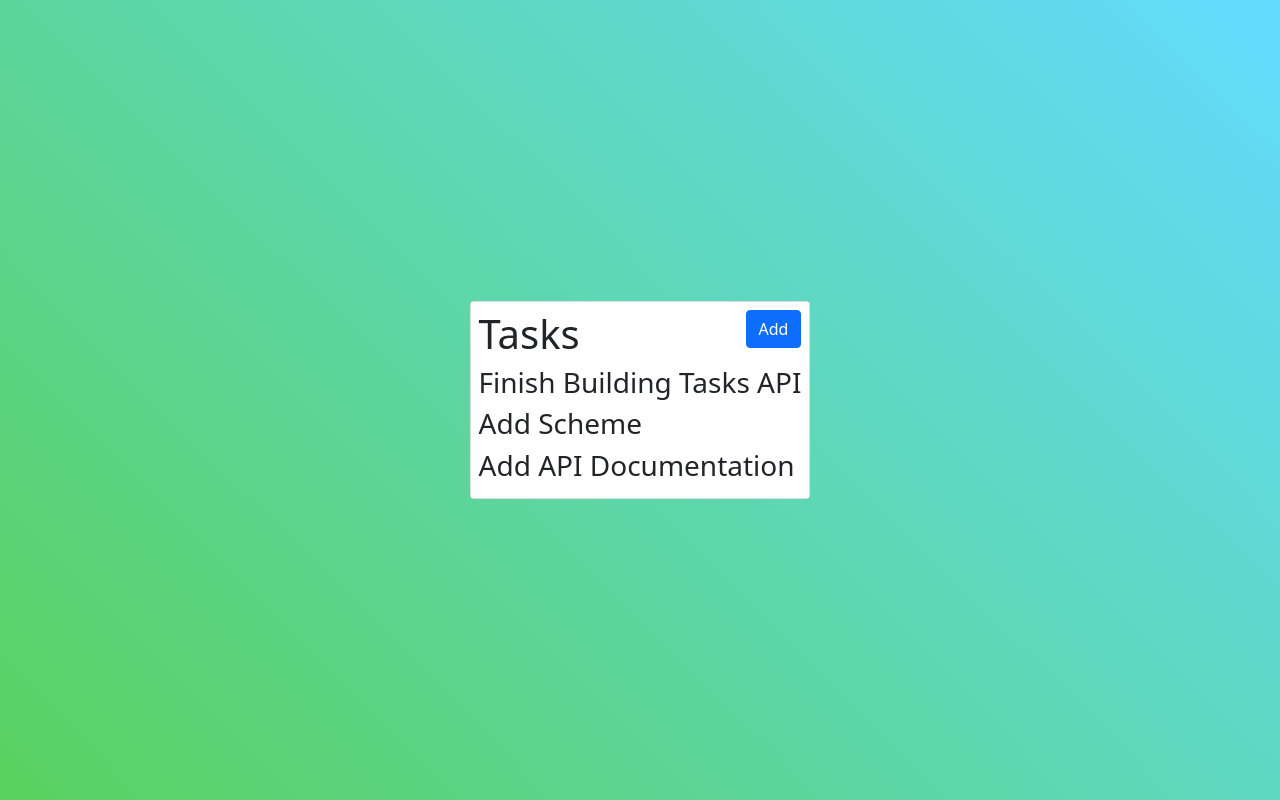
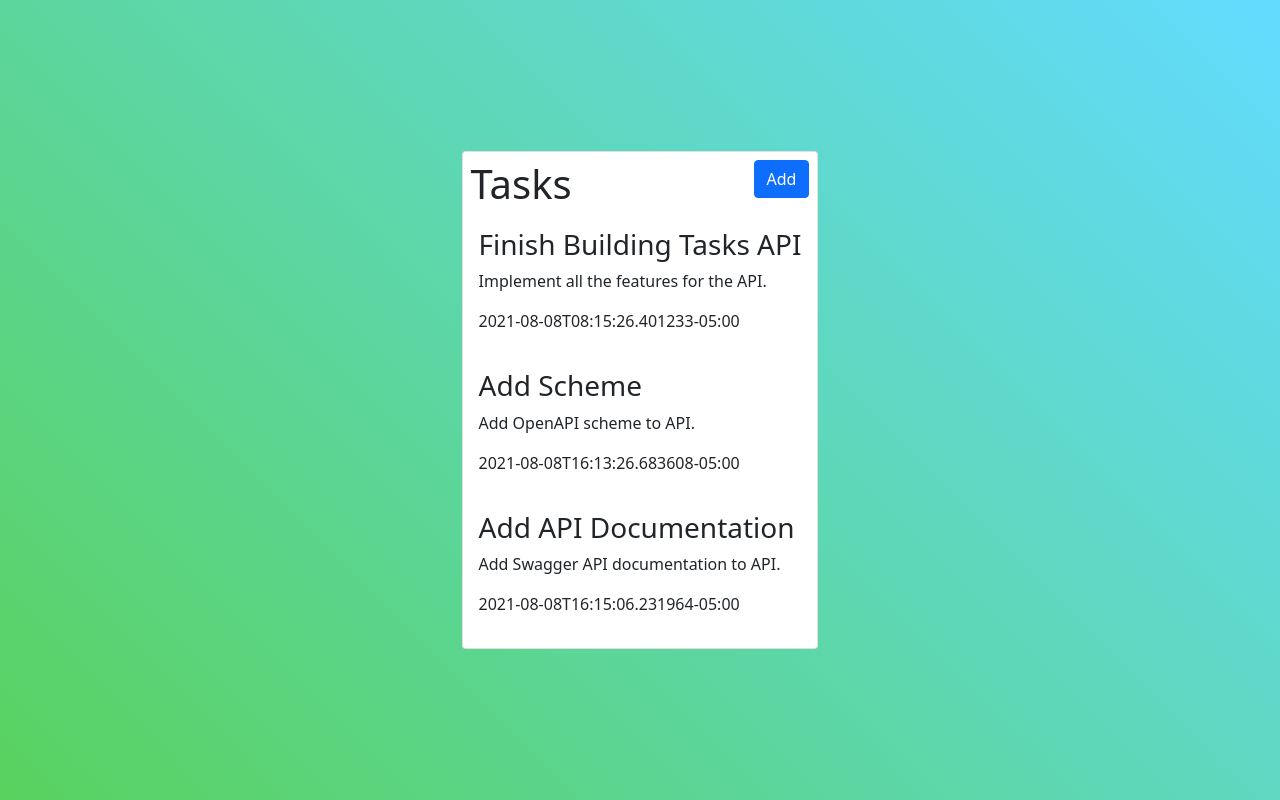
Before and after one commit to mppatterson84/mp-tasks, a React (Create React App) app: page / in a window 1280 px wide. Built offline with nearby package versions, Linux system fonts and the light colour scheme.

Commit message:
add task component to tasks component

```diff
--- a/src/components/Tasks.js
+++ b/src/components/Tasks.js
@@ -1,8 +1,10 @@
+import Task from './Task';
+
 const Tasks = ({ tasks }) => {
   return (
     <>
       {tasks.map((task) => (
-        <h3 key={task.id}>{task.title}</h3>
+        <Task key={task.id} task={task} />
       ))}
     </>
   );
```
